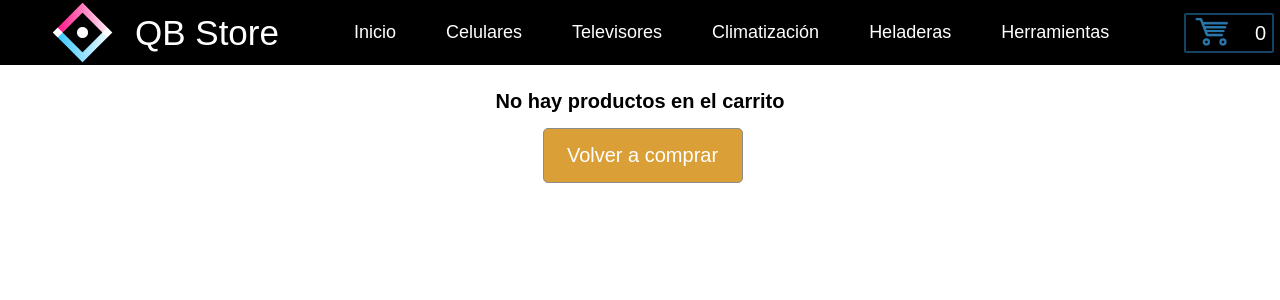
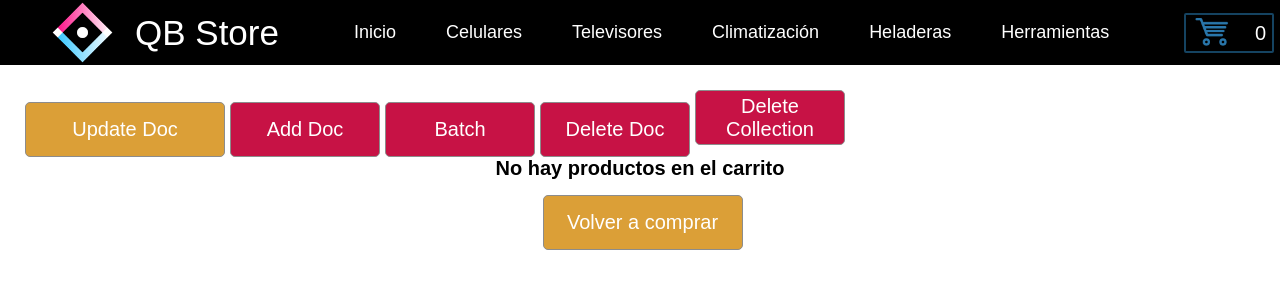
Before and after one commit to ddemsi21dess/coderhouse-ecommerce, a React (Create React App) app: page /cart in a window 1280 px wide. Shown: the top 300 px of the page. Built offline with nearby package versions, Linux system fonts and the light colour scheme.

Commit message:
[Testing Firestore functions]: add doc, update doc, batch, delete doc and delete collection

```diff
--- /dev/null
+++ b/src/components/FirebaseTesting.jsx
@@ -0,0 +1,74 @@
+import React, { useState } from 'react'
+
+import { doc, getFirestore, updateDoc, addDoc, collection, writeBatch, deleteDoc } from 'firebase/firestore';
+
+export const FirebaseTesting = () => {
+
+
+    const [orderId, setOrderId] = useState(null);
+
+
+    const removeCollection = () => {
+
+        const db = getFirestore();
+        const ordersCollection = collection(db,"orders").delete();
+        //collection.delete();
+
+    }
+    const removeDoc = () => {
+        const db = getFirestore();
+        deleteDoc(doc(db, "orders", "AZqQVrKuEJdxX4WBDqFH"));
+        deleteDoc(doc(db, "orders", "zRSI0hgh0Vj0nHkdDvdc"));
+
+    };
+
+    const batchOrder = () => {
+        const db = getFirestore();
+        const batch = writeBatch(db);
+
+        const doc1 = doc(db,'orders','CPBESPnyKV7h6tMxFUfO');
+        const doc2 = doc(db,'orders','KpqPKv9cEAbLCo9A3Ngd');
+        batch.update(doc1,{total:150});
+        batch.set(doc2, {field:'new field value'});
+        batch.commit();
+    };
+
+    const updateCollection = () =>{
+      const db = getFirestore();
+      const orderDoc = doc(db,'orders','KpqPKv9cEAbLCo9A3Ngd');
+      console.log(orderDoc);
+      updateDoc(orderDoc,{total:200});
+    }
+
+    const sendOrder = ()=>{
+      const order = {
+          buyer:{
+              name: 'David',
+              phone: '+54 528 65755456',
+              email: 'david@google.com'
+          },
+          items:[
+              {name:'product1', price:290},
+          ],
+          total: 290
+      }
+
+      const db = getFirestore();
+
+      const ordersCollection = collection(db,"orders");
+
+      addDoc(ordersCollection,order).then(({ id })=> setOrderId(id));
+
+    }
+
+  return (
+    <>
+
+    <button className='back-to-main' onClick={()=> updateCollection()}>Update Doc</button>
+    <button className='remove-all-products' onClick={()=> sendOrder()}>Add Doc</button>
+    <button className='remove-all-products' onClick={()=> batchOrder()}>Batch</button>
+    <button className='remove-all-products' onClick={()=> removeDoc()}>Delete Doc</button>
+    <button className='remove-all-products' onClick={()=> removeCollection()}>Delete Collection</button>
+    </>
+  )
+}
--- a/src/pages/cart/index.jsx
+++ b/src/pages/cart/index.jsx
@@ -1,6 +1,7 @@
 
 import React, { useContext }  from 'react'
 import { useNavigate } from 'react-router-dom';
+import { FirebaseTesting } from '../../components/FirebaseTesting';
 import { ItemCart } from '../../components/ItemCart';
 import { CartContext } from '../../context/CartContext';
 
@@ -11,6 +12,7 @@ export const Cart = () => {
 
   return (
     <>
+    <FirebaseTesting/>
     {
       products.length === 0 ?
 
```
Also changed, not shown: src/data/products.js (added, +47 -0 lines).
